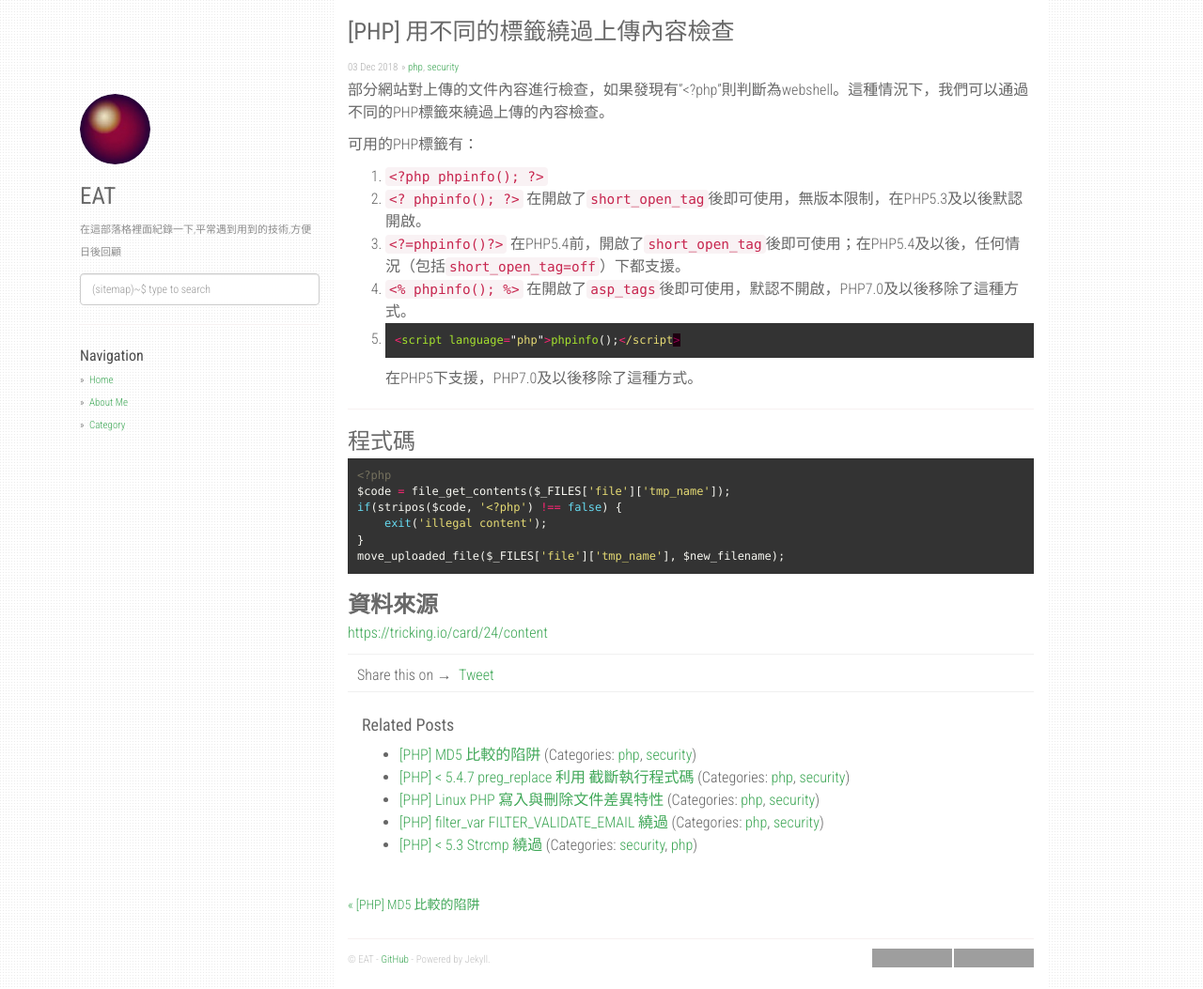
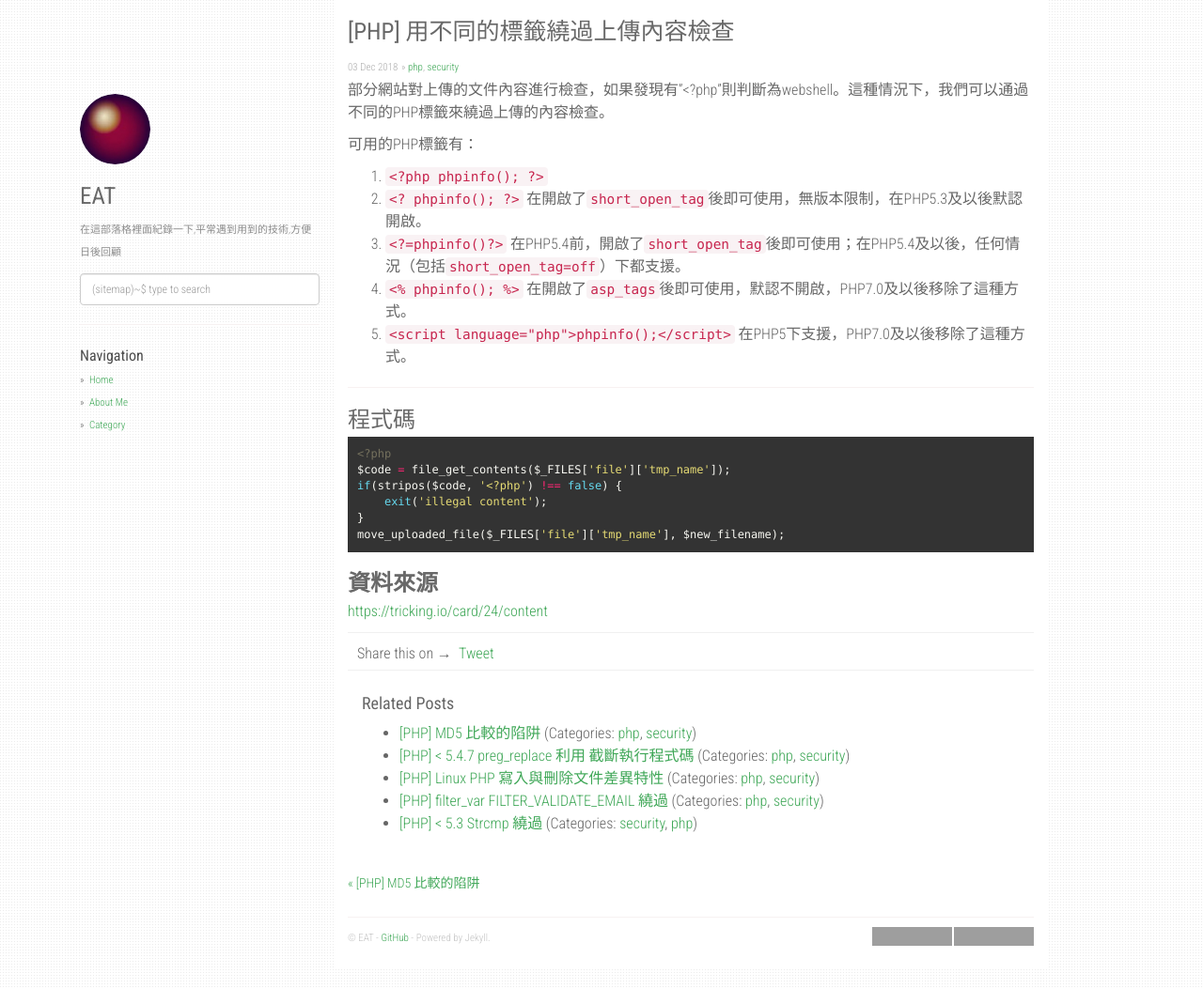
Before and after one commit to dyeat/dyeat.github.io, a Jekyll site: the page built from _posts/2018-12-03-用不同的標籤繞過上傳內容檢查.md, in a window 1280 px wide and 1053 px high. Shown: the whole window at 94% size. Built offline with Jekyll 4.4.1, drawn with Linux system fonts in a browser that asks for light colours; nearby versions of some CDN libraries; comment, search, counter and statistics services are not loaded; grey boxes are pictures that could not be loaded.

Commit message:
修改語法

````diff
--- a/_posts/2018-12-03-用不同的標籤繞過上傳內容檢查.md
+++ b/_posts/2018-12-03-用不同的標籤繞過上傳內容檢查.md
@@ -15,10 +15,7 @@
 2.  `<? phpinfo(); ?>` 在開啟了`short_open_tag`後即可使用，無版本限制，在PHP5.3及以後默認開啟。
 3. `<?=phpinfo()?>` 在PHP5.4前，開啟了`short_open_tag`後即可使用；在PHP5.4及以後，任何情況（包括`short_open_tag=off`）下都支援。
 4. `<% phpinfo(); %>` 在開啟了`asp_tags`後即可使用，默認不開啟，PHP7.0及以後移除了這種方式。
-5.
-```javascript
-<script language="php">phpinfo();</script>
-```
+5. `<script language="php">phpinfo();</script>`
 在PHP5下支援，PHP7.0及以後移除了這種方式。
 
 ---
````
